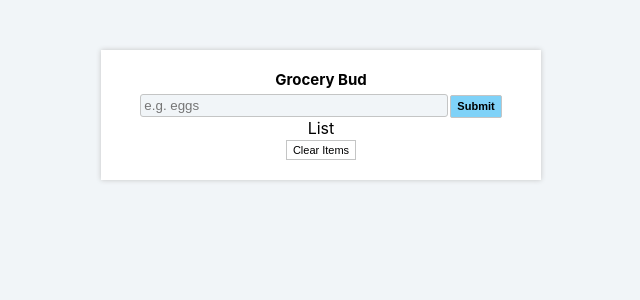
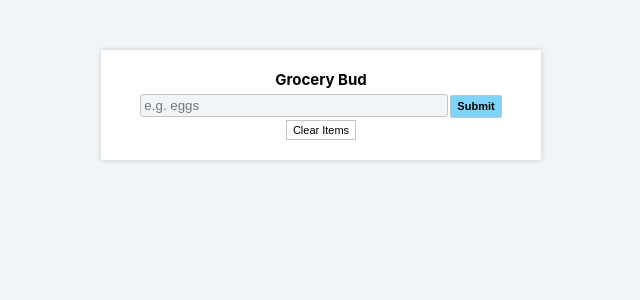
Before and after one commit to LaurenCummings/grocery-list-project, a React (Vite) app: page / in a window 1280 px wide. Shown: the top 300 px of the page, without its empty margins (319-959 px from the left). Built offline with nearby package versions, Linux system fonts and the light colour scheme.

Commit message:
Passed list of items into List component

```diff
--- a/src/App.jsx
+++ b/src/App.jsx
@@ -45,7 +45,7 @@ function App() {
         </div>
       </form>
       <div className="grocery-container">
-        <List />
+        <List items={list} />
         <button className="clear-btn">
           clear items
         </button>
--- a/src/components/List.jsx
+++ b/src/components/List.jsx
@@ -1,11 +1,11 @@
 import '../css/List.css';
 import { FaEdit, FaTrash } from 'react-icons/fa';
 
-function List() {
+function List({items}) {
 
     return (
-        <div>
-            List
+        <div className="grocery-list">
+
         </div>
     )
 }
```
